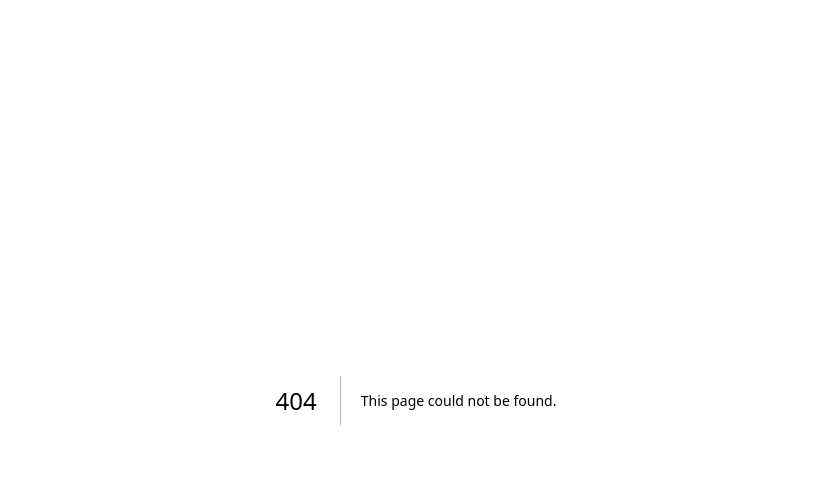
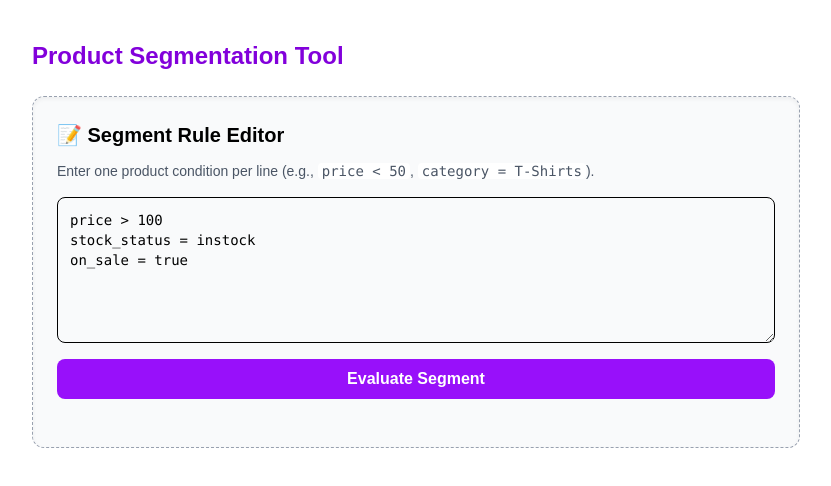
Before and after one commit to KaushikGurlhosur/WooCommerce-frontend, a Next.js app: page /segment-evaluate in a window 1280 px wide. Before the commit this address had no page. Shown: the top 486 px of the page, without its empty margins (224-1055 px from the left). Built offline with nearby package versions, Linux system fonts and the light colour scheme; no server answers.

Commit message:
segment evaluator

```diff
--- /dev/null
+++ b/src/app/segment-evaluate/page.jsx
@@ -0,0 +1,39 @@
+"use client";
+import React, { useState } from "react";
+import SegmentEditor from "../../components/SegmentEditor";
+import { api } from "@/lib/api"; // assuming your axios instance is here
+
+export default function Page() {
+  const [isLoading, setIsLoading] = useState(false);
+  const [results, setResults] = useState(null);
+  const [error, setError] = useState("");
+
+  const handleSubmit = async (rulesText) => {
+    try {
+      setIsLoading(true);
+      setError("");
+      setResults(null);
+
+      const res = await api.post("/segments/evaluate", { rules: rulesText });
+      setResults(res.data);
+    } catch (err) {
+      setError(err.response?.data?.message || "Something went wrong");
+    } finally {
+      setIsLoading(false);
+    }
+  };
+
+  return (
+    <main className="max-w-3xl mx-auto py-10">
+      <h1 className="text-2xl font-bold mb-6 text-purple-700">
+        Product Segmentation Tool
+      </h1>
+      <SegmentEditor
+        onSubmit={handleSubmit}
+        isLoading={isLoading}
+        error={error}
+        results={results}
+      />
+    </main>
+  );
+}
--- /dev/null
+++ b/src/components/SegmentEditor.jsx
@@ -0,0 +1,78 @@
+"use client";
+import React, { useState } from "react";
+
+// Simple component to display JSON beautifully
+const PrettifiedJSON = ({ data }) => (
+  <pre className="mt-4 p-4 bg-gray-50 border rounded-lg overflow-x-auto text-sm max-h-96">
+    <code>{JSON.stringify(data, null, 2)}</code>
+  </pre>
+);
+
+export default function SegmentEditor({ onSubmit, isLoading, error, results }) {
+  const [rulesText, setRulesText] = useState(
+    // Example starter rules
+    `price > 100
+stock_status = instock
+on_sale = true`
+  );
+
+  const handleSubmit = (e) => {
+    e.preventDefault();
+    onSubmit(rulesText);
+  };
+
+  return (
+    <div className="p-6 border border-dashed border-gray-400 rounded-xl bg-gray-50 shadow-inner">
+      <h3 className="text-xl font-semibold mb-3">📝 Segment Rule Editor</h3>
+      <p className="text-sm text-gray-600 mb-4">
+        Enter one product condition per line (e.g.,{" "}
+        <code className="bg-white px-1 rounded">price &lt; 50</code>,{" "}
+        <code className="bg-white px-1 rounded">category = T-Shirts</code>).
+      </p>
+
+      <form onSubmit={handleSubmit} className="flex flex-col gap-4">
+        <textarea
+          rows="6"
+          value={rulesText}
+          onChange={(e) => setRulesText(e.target.value)}
+          className="p-3 border rounded-lg font-mono text-sm focus:ring-blue-500 focus:border-blue-500"
+          placeholder="Enter segmentation rules here..."
+          disabled={isLoading}
+        />
+        <button
+          type="submit"
+          disabled={isLoading}
+          className="px-6 py-2 bg-purple-600 text-white font-bold rounded-lg hover:bg-purple-700 transition disabled:opacity-50">
+          {isLoading ? "Evaluating..." : "Evaluate Segment"}
+        </button>
+      </form>
+
+      {/* Results Display */}
+      <div className="mt-6">
+        {error && (
+          <div className="p-3 bg-red-100 text-red-700 border border-red-400 rounded-lg">
+            <strong>Error:</strong> {error}
+          </div>
+        )}
+
+        {results && (
+          <div className="bg-white p-4 border rounded-lg shadow-md">
+            <h4 className="text-lg font-bold mb-2 text-purple-700">
+              Segment Evaluation Results:
+            </h4>
+            <p className="text-gray-700">
+              Found <strong>{results.count}</strong> products matching the
+              segment rules.
+            </p>
+            <details className="mt-2">
+              <summary className="cursor-pointer text-blue-600 hover:text-blue-800 font-medium">
+                View Full JSON Response
+              </summary>
+              <PrettifiedJSON data={results} />
+            </details>
+          </div>
+        )}
+      </div>
+    </div>
+  );
+}
```
